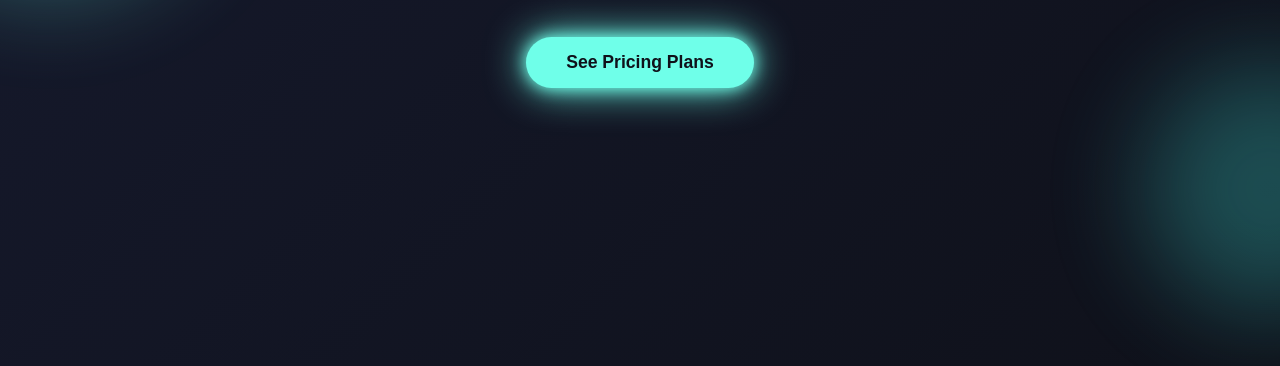
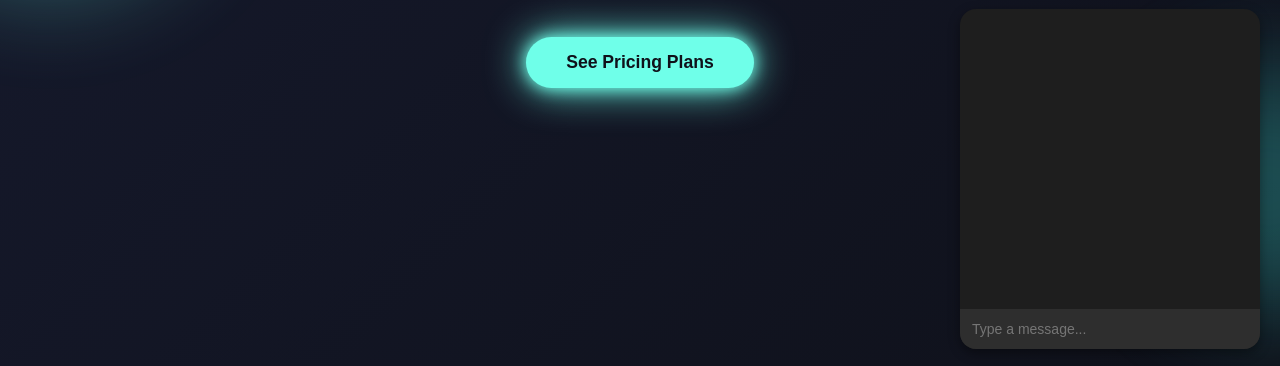
Before and after one commit to neuralyak/NeuralYak.github.io, a plain HTML site: page intex.html in a window 1280 px wide. Shown: the part 431-797 px from the top of the page. Drawn offline with Linux system fonts and the light colour scheme.

Commit message:
Update intex.html
Please website work please

```diff
--- a/intex.html
+++ b/intex.html
@@ -454,6 +454,10 @@
 
   chatInput?.addEventListener('keydown', handleInput);
 </script>
+ <div id="chatWrapper" style="position:fixed; bottom:20px; right:20px; width:300px; max-height:400px; background:#1e1e1e; border-radius:16px; overflow:hidden; box-shadow:0 4px 12px rgba(0,0,0,0.4); z-index:1000;">
+  <div id="chatbox" style="height:300px; overflow-y:auto; padding:16px; color:#fff; font-family:sans-serif; font-size:14px;"></div>
+  <input id="chatInput" placeholder="Type a message..." style="width:100%; padding:12px; border:none; outline:none; background:#2e2e2e; color:#fff; font-size:14px;" />
+ </div>
   <body>
 
 <header>
```
